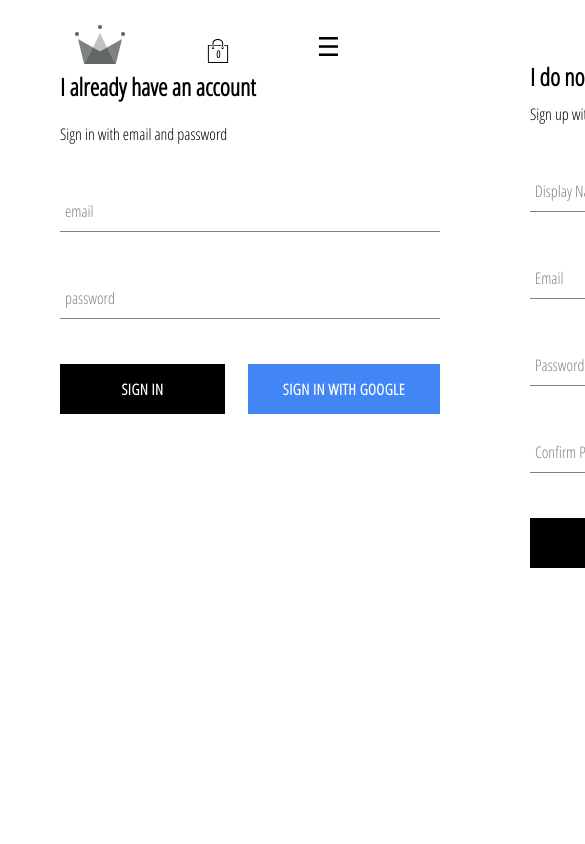
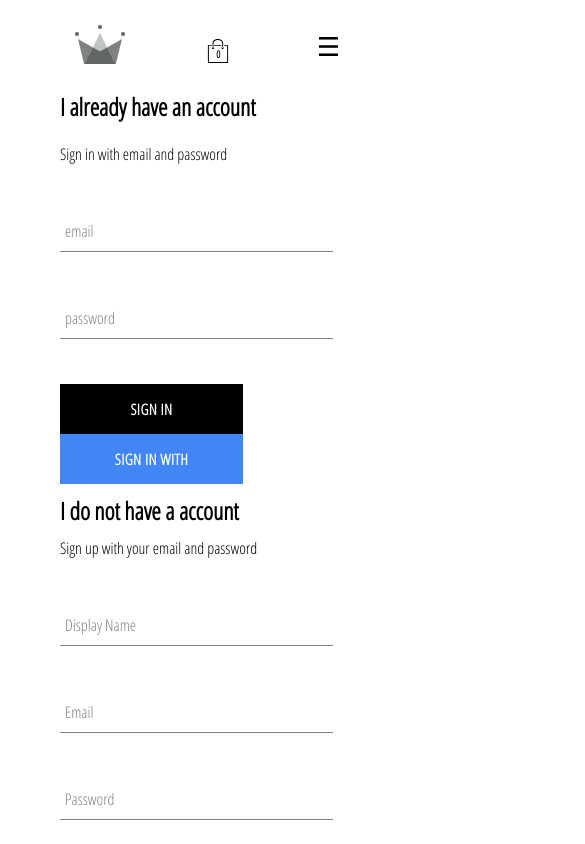
Before and after one commit to albert-anthony6/crwn-clothing, a React (Create React App) app: page /signin in a window 390 px wide. Shown: the top 844 px of the page, 585 px wide, since content can reach past the window. Built offline with nearby package versions, Linux system fonts and the light colour scheme; no server answers.

Commit message:
made sign-in-and-sign-up page responsive

```diff
--- a/src/components/sign-in/SignIn.scss
+++ b/src/components/sign-in/SignIn.scss
@@ -10,5 +10,14 @@
     .buttons{
         display: flex;
         justify-content: space-between;
+
+        @media screen and (max-width: 500px){
+            flex-direction: column;
+            padding-right: 90px;
+        }
+    }
+
+    @media screen and (max-width: 500px){
+        width: 70vw;
     }
 }
--- a/src/components/sign-up/SignUp.scss
+++ b/src/components/sign-up/SignUp.scss
@@ -6,4 +6,8 @@
     .title {
       margin: 10px 0;
     }
+
+    @media screen and (max-width: 500px){
+      width: 70vw;
+    }
   }
--- a/src/pages/sign-in-and-sign-up/SignInAndSignUp.scss
+++ b/src/pages/sign-in-and-sign-up/SignInAndSignUp.scss
@@ -1,6 +1,25 @@
 .sign-in-and-sign-up {
-    width: 850px;
+    width: 70vw;
     display: flex;
     justify-content: space-between;
-    margin: 30px auto;
+    margin: 50px auto;
+    flex-wrap: wrap;
+    overflow: hidden;
+
+    @media screen and (max-width: 1294px){
+      width: 80vw;
+    }
+
+    @media screen and (max-width: 1216px){
+      width: 85vw;
+    }
+
+    @media screen and (max-width: 1000px){
+      width: 90vw;
+    }
+
+    @media screen and (max-width: 900px){
+      width: 83vw;
+      flex-direction: column;
+    }
   }
```
